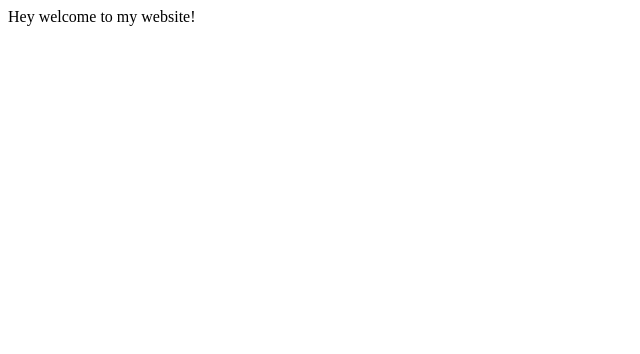
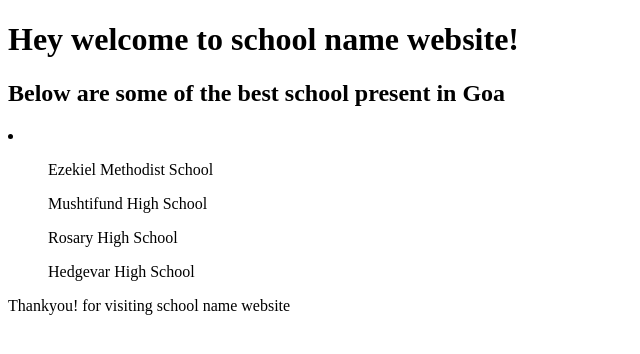
Before and after one commit to RahulRaut/school-name-site, a plain HTML site: page index.html in a window 1280 px wide. Shown: the whole page, without its empty margins (0-640 px from the left). Drawn offline with Linux system fonts and the light colour scheme.

Commit message:
Docs: Updated list of best schools in Goa

```diff
--- a/index.html
+++ b/index.html
@@ -6,6 +6,14 @@
     <title>School name site</title>
 </head>
 <body>
-    Hey welcome to my website!
+    <h1>Hey welcome to <b>school name website!</b></h1>
+    <h2>Below are some of the best school present in Goa</h2>
+    <li>
+        <ol>Ezekiel Methodist School</ol>
+        <ol>Mushtifund High School</ol>
+        <ol>Rosary High School</ol>
+        <ol>Hedgevar High School</ol>
+    </li>
+    <p>Thankyou! for visiting  school name website</p>
 </body>
 </html>
```
